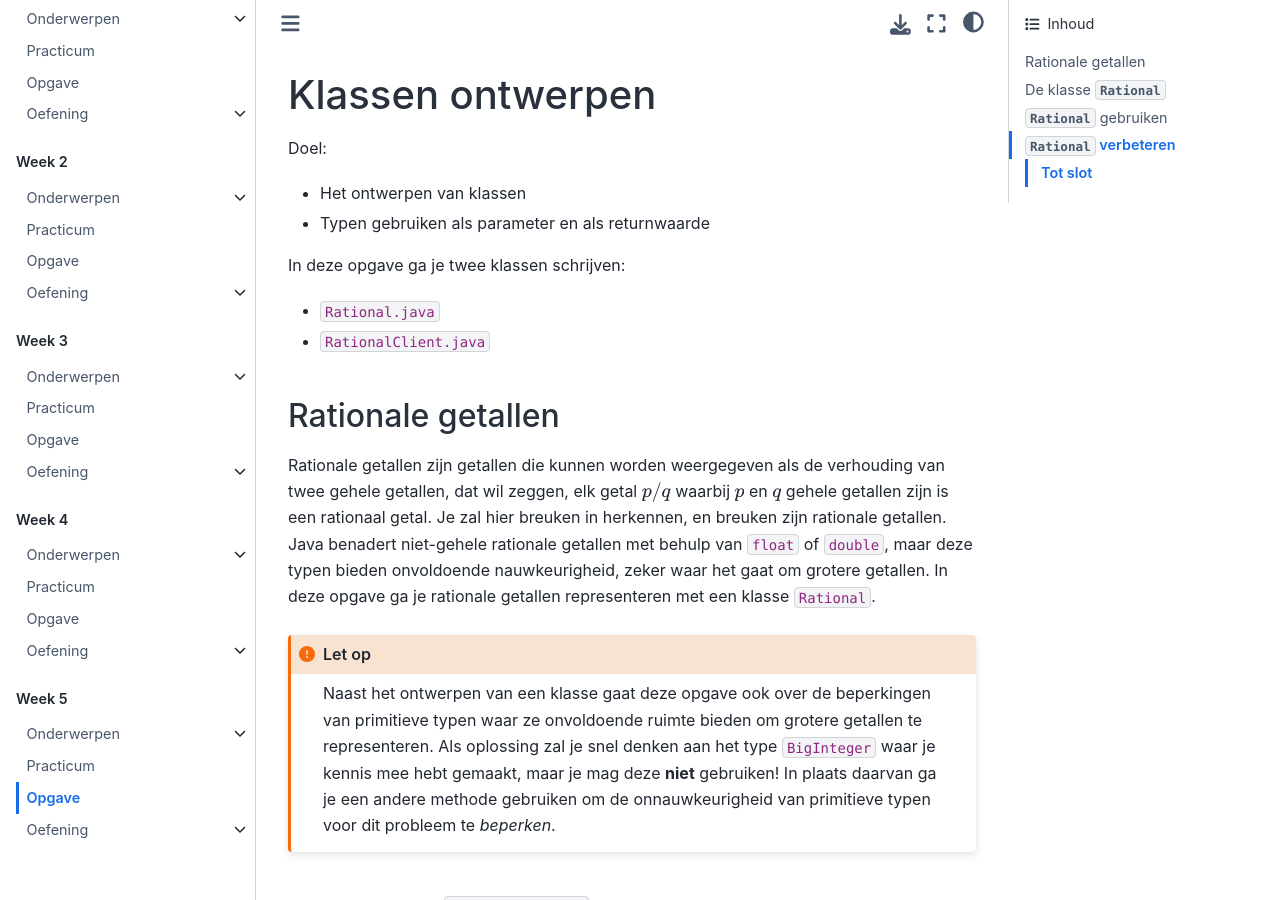
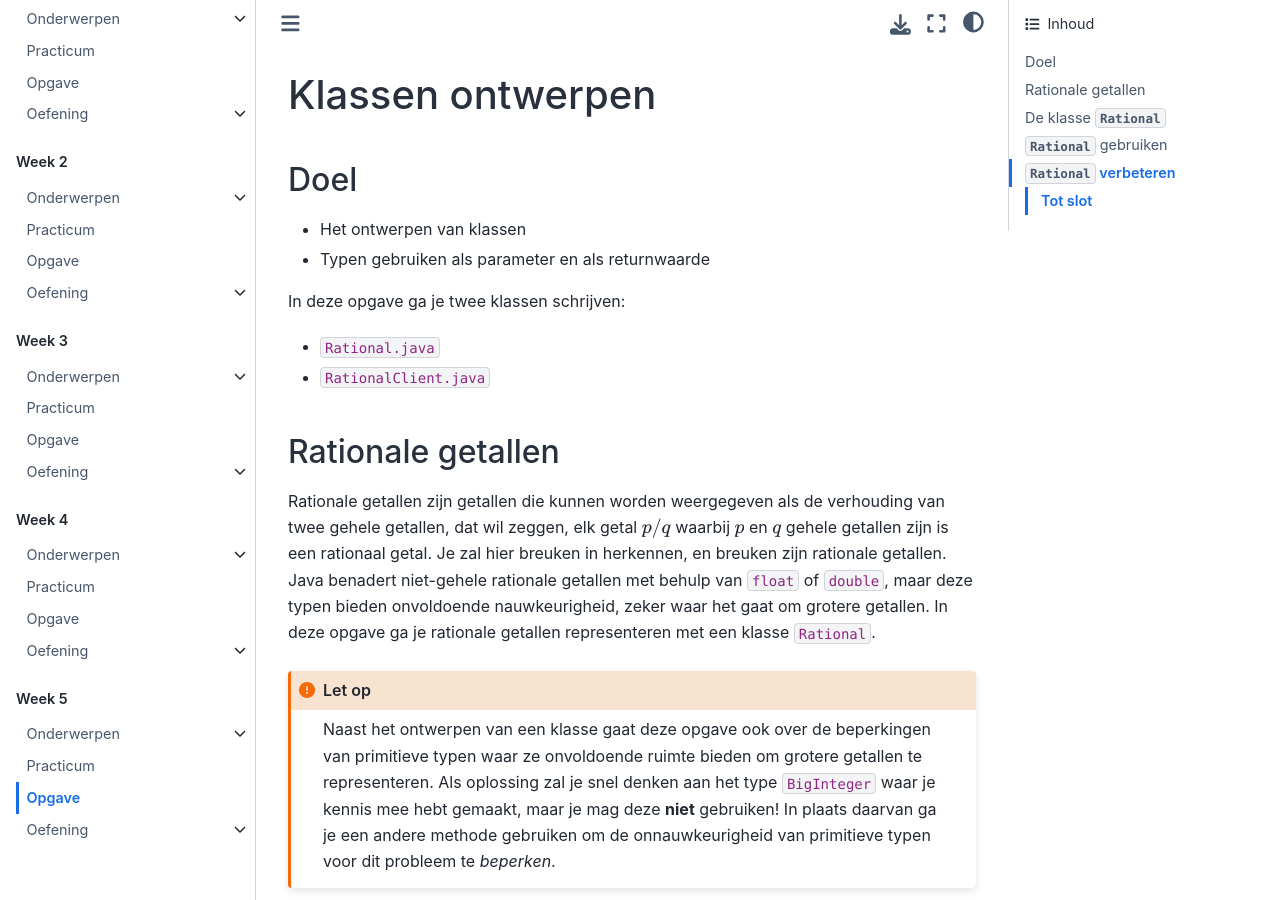
Before and after one commit to hanze-hbo-ict/OOP, a Jupyter Book: the page built from problems/class_design/index.md, in a window 1280 px wide and 900 px high. Built offline with Jupyter Book 1.0.4 settings and Sphinx 7.4.7 and the Sphinx Book theme 1.1.4, drawn with Linux system fonts in a browser that asks for light colours; pages that are not in the unit, such as notebooks, are missing from menus.

Commit message:
style fix

````diff
--- a/problems/class_design/index.md
+++ b/problems/class_design/index.md
@@ -4,7 +4,7 @@ source: https://www.cs.princeton.edu/courses/archive/spring14/cos233/assignments
 
 # Klassen ontwerpen
 
-Doel:
+## Doel
 
 -   Het ontwerpen van klassen
 -   Typen gebruiken als parameter en als returnwaarde
@@ -116,16 +116,16 @@ Implementeer de klasse `Rational` op basis van de hierboven gegeven beschrijving
 Schrijf een programma `RationalCient.java` op dezelfde lokatie als `Rational.java`. Dit programma gaat het type `Rational` gebruiken.
 
 ```java
-public static Rational approxE(int N)
+public static Rational approxE(int n)
 ```
 
-Implementeer in `RationalClient` de methode `approxE` met de bovenstaande signatuur. In deze methode ga je een [Taylorreeks](https://nl.wikipedia.org/wiki/Taylorreeks) gebruiken om de eerste `N`-termen van de rationale benadering van $e$ te berekenen. Deze reeks is als volgt
+Implementeer in `RationalClient` de methode `approxE` met de bovenstaande signatuur. In deze methode ga je een [Taylorreeks](https://nl.wikipedia.org/wiki/Taylorreeks) gebruiken om de eerste `n`-termen van de rationale benadering van $e$ te berekenen. Deze reeks is als volgt
 
 $$
 e = 1/0! + 1/1! + 1/2! +1/3! + 1/4! + 1/5! + \cdots
 $$
 
-Je zal hier ook een methode voor de berekening van de faculteit nodig hebben, een versie kan je vinden in de [inleiding](/topics/4a_recursie) over recursie. Print steeds de waarde die je krijgt nadat elke term aan de benadering is toegevoegd. De uitvoer voor `N` is 6 zal als volgt zijn:
+Je zal hier ook een methode voor de berekening van de faculteit nodig hebben, een versie kan je vinden in de [inleiding](/topics/4a_recursie) over recursie. Print steeds de waarde die je krijgt nadat elke term aan de benadering is toegevoegd. De uitvoer voor `n` is 6 zal als volgt zijn:
 
 ```console
 > javac RationalClient.java
@@ -147,7 +147,7 @@ Vanwege deze beperking zal je `RationalClent.java` altijd eerst moeten compilere
 
 ## `Rational` verbeteren
 
-Er zijn verschillende problemen met onze implementatie van de rationele getalklasse. Als we proberen een nauwkeurigere benadering van $e$ te berekenen, bijvoorbeeld `N` rond 10, wat gebeurt er met de waarden? Het vreemde gedrag dat je waarneemt is het resultaat van *overflow*. De compiler zal je niet vertellen wanneer de teller of noemer zich buiten het bereik van gehele getallen bevindt die in een `long` kunnen worden opgeslagen, dus je moet altijd voorzichtig zijn bij het uitvoeren van numerieke berekeningen.
+Er zijn verschillende problemen met onze implementatie van de rationele getalklasse. Als we proberen een nauwkeurigere benadering van $e$ te berekenen, bijvoorbeeld `n` rond 10, wat gebeurt er met de waarden? Het vreemde gedrag dat je waarneemt is het resultaat van *overflow*. De compiler zal je niet vertellen wanneer de teller of noemer zich buiten het bereik van gehele getallen bevindt die in een `long` kunnen worden opgeslagen, dus je moet altijd voorzichtig zijn bij het uitvoeren van numerieke berekeningen.
 
 Er zijn een paar relatief eenvoudige wijzigingen die we kunnen aanbrengen in de klasse `Rational` om overflow voor nog een aantal termen van de benadering te voorkomen. Merk ten eerste op dat onze rationele getallen niet altijd in hun meest eenvoudige vorm worden opgeslagen. In de vierde term in het bovenstaande voorbeeld zijn bijvoorbeeld zowel teller als noemer deelbaar door 4, dus we slaan het resultaat liever op als `8/3` in plaats van `32/12`.
 
````
